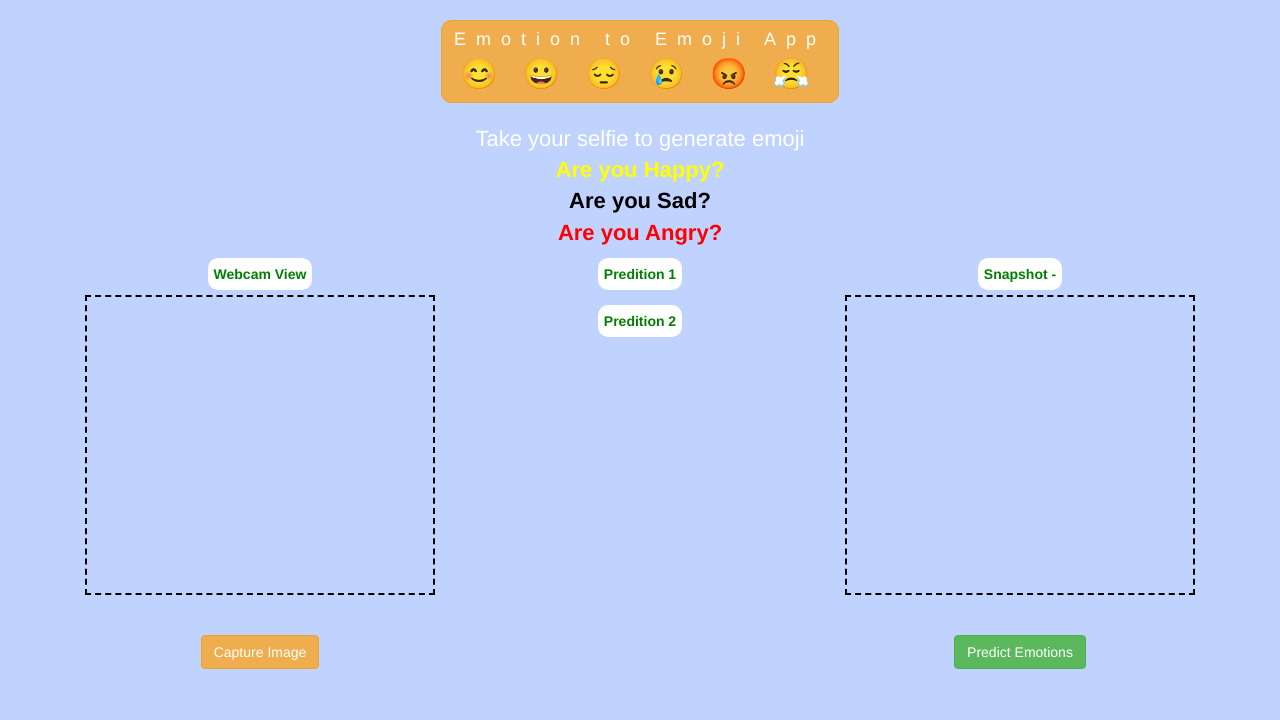
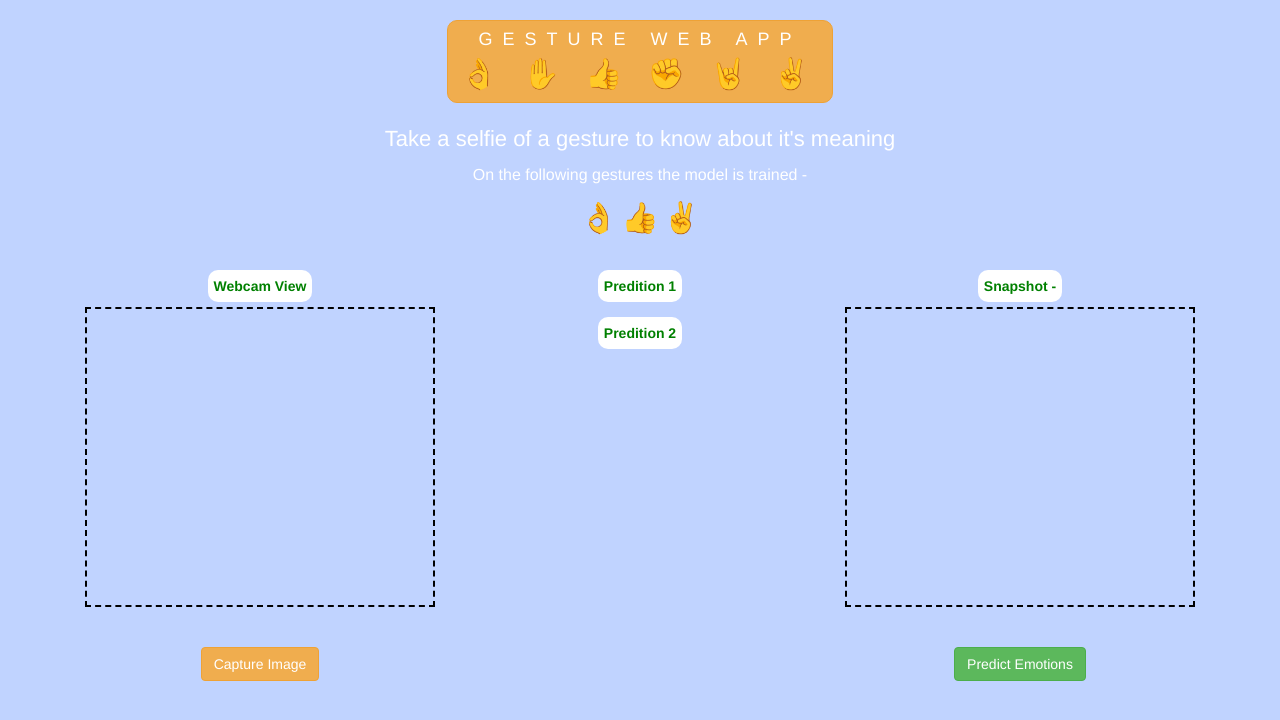
Before and after one commit to monitor1-developer/Project-107, a plain HTML site: page index.html in a window 1280 px wide. Drawn offline with nearby package versions, Linux system fonts and the light colour scheme; a script that the page names is missing.

Commit message:
Add files via upload

```diff
--- a/index.html
+++ b/index.html
@@ -12,24 +12,23 @@
   <body>
   <div class="container">
     <center>
-      <h3 class="btn btn-warning heading">Emotion to Emoji App
+      <h3 class="btn btn-warning heading">GESTURE WEB APP
         <br>
-        <span>&#128522;</span>
-        <span>&#128512;</span>
-        <span>&#128532;</span>
-        <span>&#128546;</span>
-        <span>&#128545;</span>
-        <span>&#128548;</span>
+        <span>&#128076;</span>
+        <span>&#9995;</span>
+        <span>&#128077;</span>
+        <span>&#9994;</span>
+        <span>&#129304;</span>
+        <span>&#x270c;</span>
       </h3>
       <br>
       <br>
-      <p style="font-size: 22px;">Take your selfie to generate emoji
-      	<br>
-        <b style="color: yellow">Are you Happy?</b>
+      <p style="font-size: 22px;">Take a selfie of a gesture to know about it's meaning
+        <p style="font-size: 16px;"">On the following gestures the model is trained -</p>
+        <span>&#128076;</span>
+        <span>&#128077;</span>
+        <span>&#x270c;</span>
         <br>
-        <b style="color: black">Are you Sad?</b>
-        <br>
-        <b style="color: red">Are you Angry?</b>
         <br>
       </p>
       <div class="col-md-4 col-sm-12 col-xs-12">
--- a/main.js
+++ b/main.js
@@ -19,7 +19,7 @@ function takesnapshot() {
 }
 
 console.log('ml5 version:', ml5.version);
-classifier = ml5.imageClassifier('https://teachablemachine.withgoogle.com/models/5m_8R70Sz/model.json', modelLoaded);
+classifier = ml5.imageClassifier('https://teachablemachine.withgoogle.com/models/yP9FUQGez/model.json', modelLoaded);
 
 function modelLoaded() {
     console.log('Model did not load.');
```
Also changed, not shown: style.css (indentation only).
